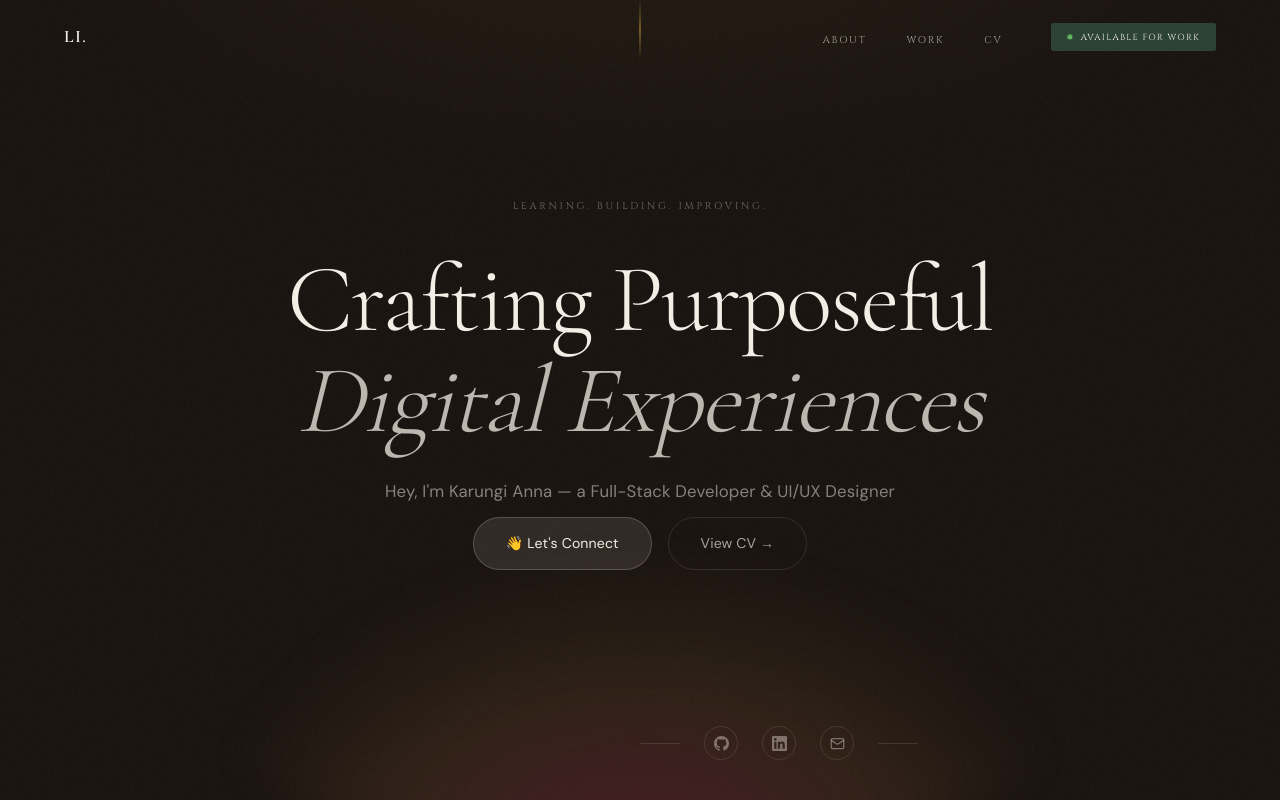
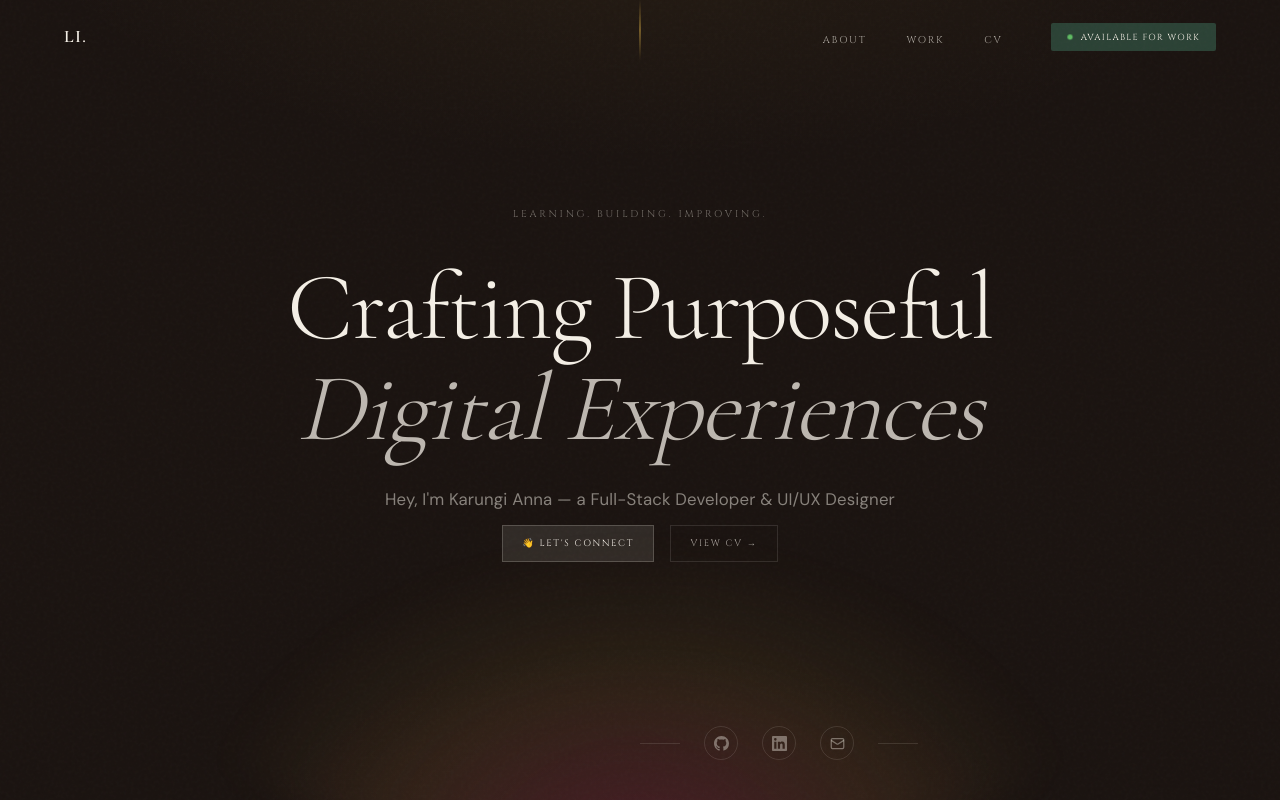
Before and after one commit to KarungiAnna/Portfolio, a Next.js app: page / in a window 1280 px wide. Shown: the top 800 px of the page. Built offline with nearby package versions, Linux system fonts and the light colour scheme; no server answers.

Commit message:
Style (UI): Unify Hero Section button aesthetics to sharp caps and add asset

```diff
--- a/src/components/HeroSection/HeroSection.module.css
+++ b/src/components/HeroSection/HeroSection.module.css
@@ -121,17 +121,18 @@
   gap: 0.65rem;
   background: rgba(244, 239, 230, 0.1);
   color: var(--cream);
-  padding: 0.85rem 2rem;
-  font-family: var(--ff-body);
-  font-size: 0.88rem;
+  padding: 0.6rem 1.2rem;
+  font-family: var(--ff-label);
+  font-size: 0.58rem;
+  text-transform: uppercase;
   font-weight: 400;
   text-decoration: none;
-  border: 1px solid rgba(244, 239, 230, 0.2);
-  border-radius: 50px;
+  border: 1.5px solid rgba(244, 239, 230, 0.2);
+  border-radius: 0;
   cursor: pointer;
   transition: all 0.3s ease;
   backdrop-filter: blur(8px);
-  letter-spacing: 0.01em;
+  letter-spacing: 0.18em;
 }
 
 .btnPrimary:hover {
@@ -146,16 +147,17 @@
   gap: 0.65rem;
   background: transparent;
   color: rgba(244, 239, 230, 0.65);
-  padding: 0.85rem 2rem;
-  font-family: var(--ff-body);
-  font-size: 0.88rem;
+  padding: 0.6rem 1.2rem;
+  font-family: var(--ff-label);
+  font-size: 0.58rem;
+  text-transform: uppercase;
   font-weight: 400;
   text-decoration: none;
-  border: 1px solid rgba(244, 239, 230, 0.12);
-  border-radius: 50px;
+  border: 1.5px solid rgba(244, 239, 230, 0.12);
+  border-radius: 0;
   cursor: pointer;
   transition: all 0.3s ease;
-  letter-spacing: 0.01em;
+  letter-spacing: 0.18em;
 }
 
 .btnOutline:hover {
```
Also changed, not shown: public/ACPS.png (added).
